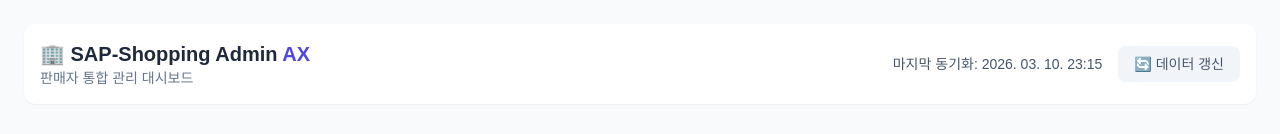
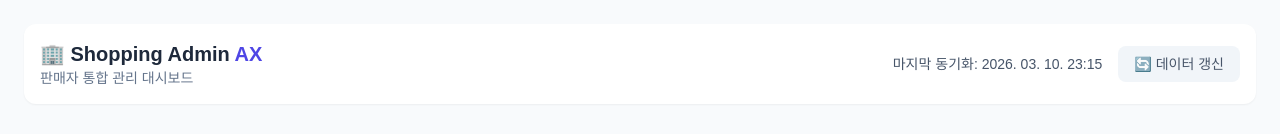
Before and after one commit to yulliyulliah/testtest, a plain HTML site: page index.html in a window 1280 px wide. Shown: the top 134 px of the page. Drawn offline with nearby package versions, Linux system fonts and the light colour scheme.

Commit message:
Update index.html

```diff
--- a/index.html
+++ b/index.html
@@ -15,7 +15,7 @@
 
     <header class="flex justify-between items-center mb-8 bg-white p-4 rounded-xl shadow-sm">
         <div>
-            <h1 class="text-xl font-bold text-slate-800">🏢 SAP-Shopping Admin <span class="text-indigo-600">AX</span></h1>
+            <h1 class="text-xl font-bold text-slate-800">🏢 Shopping Admin <span class="text-indigo-600">AX</span></h1>
             <p class="text-sm text-slate-500">판매자 통합 관리 대시보드</p>
         </div>
         <div class="flex items-center gap-4 text-sm text-slate-600">
```
